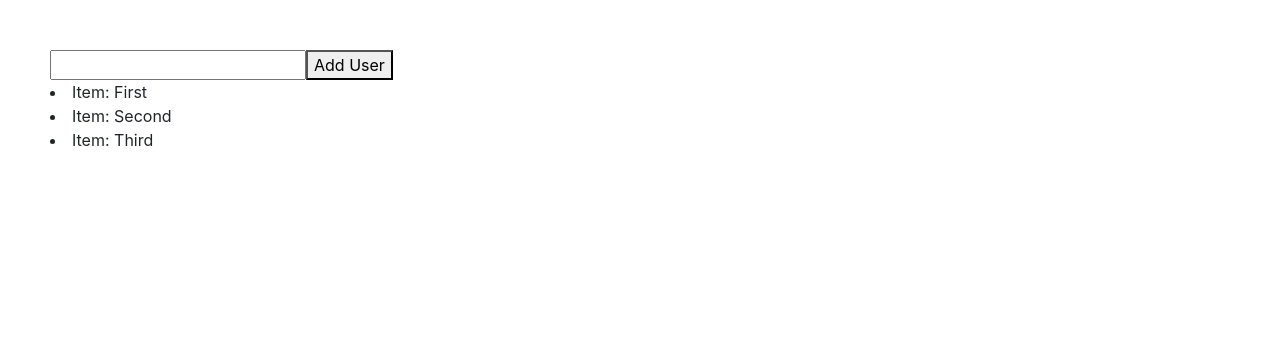
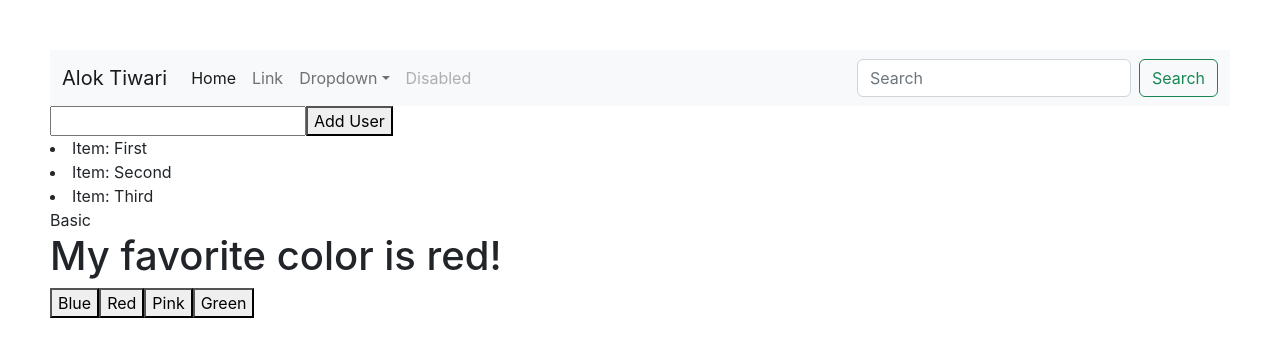
Before and after one commit to alokt1994/react-practice, a React (Create React App) app: page / in a window 1280 px wide. Shown: the top 356 px of the page. Built offline with nearby package versions, Linux system fonts and the light colour scheme.

Commit message:
add Basic.js and HookExample.js with export default function

```diff
--- a/src/App.js
+++ b/src/App.js
@@ -6,16 +6,20 @@
 import ArrayObject from "./Component/ArrayObject";
 // import Todo from "./Todo/Todo";
 import Todo from "./Todo/Todo";
+import Basic from "./Basic";
+import FavoriteColor from "./Component/HookExample";
 
 function App() {
   return (
     <div>
-      {/* <Counter fname="Alok" lastname="Tiwari" /> */}
+      <Counter fname="Alok" lastname="Tiwari" />
       <Todo />
       {/* <TextField />
       <Chechkbox />
       <TwoVariable />
       <ArrayObject /> */}
+      <Basic />
+      <FavoriteColor />
     </div>
   );
 }
--- /dev/null
+++ b/src/Basic.js
@@ -0,0 +1,5 @@
+export default function Basic() {
+  return (
+    <div>Basic</div>
+  )
+}
--- /dev/null
+++ b/src/Component/HookExample.js
@@ -0,0 +1,25 @@
+import React, { useState } from "react";
+
+function FavoriteColor() {
+  const [color, setColor] = useState("red");
+
+  return (
+    <>
+      <h1>My favorite color is {color}!</h1>
+      <button type="button" onClick={() => setColor("blue")}>
+        Blue
+      </button>
+      <button type="button" onClick={() => setColor("red")}>
+        Red
+      </button>
+      <button type="button" onClick={() => setColor("pink")}>
+        Pink
+      </button>
+      <button type="button" onClick={() => setColor("green")}>
+        Green
+      </button>
+    </>
+  );
+}
+
+export default FavoriteColor;
--- a/src/counter/counter.js
+++ b/src/counter/counter.js
@@ -3,6 +3,7 @@
 
 export function Counter(userDetails) {
   // const cyear = 2024;
+  console.log(userDetails);
   return (
     <div>
       {/* <h1>{`${userDetails.fname} ${userDetails.lastname}`}</h1>
```
